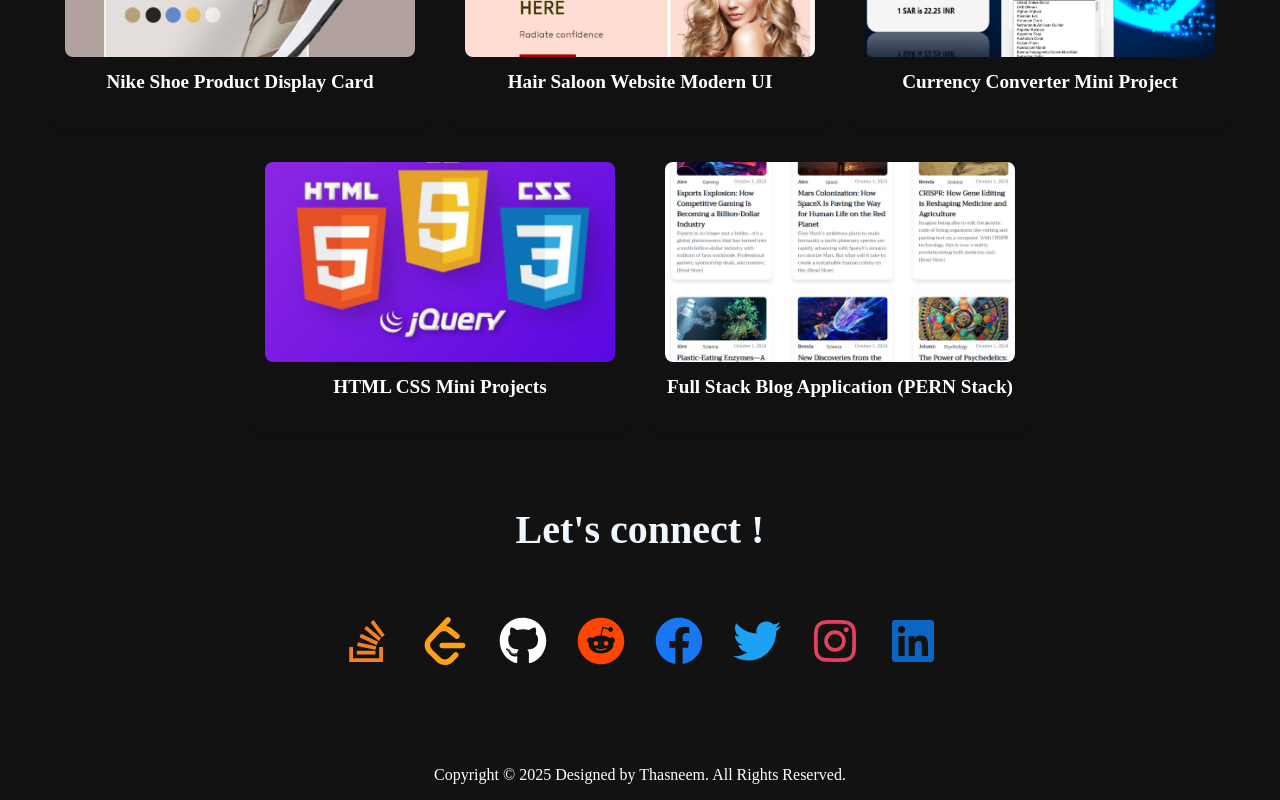
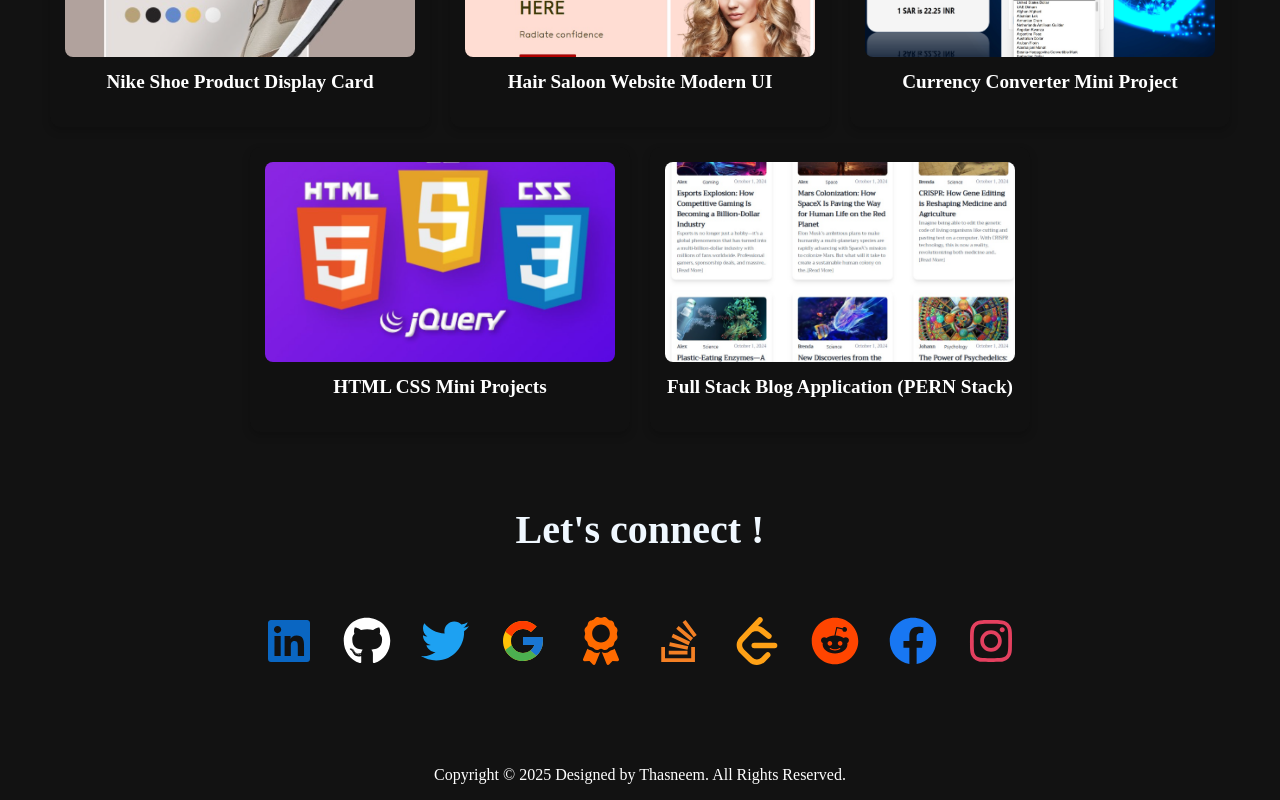
Before and after one commit to thasneem9/portfolio-internship-task, a React (Vite) app: page / in a window 1280 px wide. Shown: the part 1996-2796 px from the top of the page. Built offline with nearby package versions, Linux system fonts and the light colour scheme.

Commit message:
added extra icons under social-links

```diff
--- a/src/components/ContactMe.jsx
+++ b/src/components/ContactMe.jsx
@@ -1,8 +1,9 @@
 import React from 'react'
 import './contactme.css'
 
-import { FaReddit, FaFacebook, FaTwitter, FaInstagram, FaLinkedin, FaStackOverflow, FaGithub} from "react-icons/fa";
-import { SiLeetcode } from "react-icons/si";
+import { FaReddit, FaFacebook, FaTwitter, FaInstagram, FaLinkedin, FaStackOverflow, FaGithub, FaAward} from "react-icons/fa";
+import { SiLeetcode} from "react-icons/si";
+import { FcGoogle } from "react-icons/fc";
 const ContactMe = () => {
     const date=new Date().getFullYear()
 
@@ -10,30 +11,44 @@ const ContactMe = () => {
     <>
 <h1 className='lets-connect' id="contact">Let's connect !</h1>
 <div style={{ display: "flex", gap: "10px", fontSize: "3rem" }} className='social-links'>
+<a href="https://www.linkedin.com/in/thasneem-c-a70a75206/" target="_blank" rel="noopener noreferrer">
+    <FaLinkedin style={{ color: "#0A66C2" }} className='icon' />
+  </a>
+
+  <a href="https://github.com/thasneem9" target="_blank" rel="noopener noreferrer">
+<FaGithub style={{ color: "#FFFFFF" }} className="icon" />
+</a>
+<a href="https://x.com/thasnee_xx1" target="_blank" rel="noopener noreferrer">
+    <FaTwitter style={{ color: "#1DA1F2" }} className='icon' />
+  </a>
+  <a href="https://developers.google.com/profile/u/101682423614841798297" target="_blank" rel="noopener noreferrer">
+  <FcGoogle className="icon" />
+</a>
+
+
+
+<a href="https://www.credly.com/users/thasneem-chalil.9cb1d575" target="_blank" rel="noopener noreferrer">
+  <FaAward style={{ color: "#FF6B00" }} className="icon" />
+</a>
 <a href="https://stackoverflow.com/users/13869408/thasni-566" target="_blank" rel="noopener noreferrer">
   <FaStackOverflow style={{ color: "#F48024" }} className="icon" />
 </a>
 <a href="https://leetcode.com/u/code_master566/" target="_blank" rel="noopener noreferrer">
   <SiLeetcode style={{ color: "#FFA116" }} className="icon" />
 </a>
-<a href="https://github.com/thasneem9" target="_blank" rel="noopener noreferrer">
-<FaGithub style={{ color: "#FFFFFF" }} className="icon" />
-</a>
+
   <a href="https://www.reddit.com/user/bluewave_65/" target="_blank" rel="noopener noreferrer">
     <FaReddit style={{ color: "#FF4500" }} className='icon' />
   </a>
   <a href="https://www.facebook.com/thaz.reem.7/" target="_blank" rel="noopener noreferrer">
     <FaFacebook style={{ color: "#1877F2" }} className='icon' />
   </a>
-  <a href="https://x.com/thasnee_xx1" target="_blank" rel="noopener noreferrer">
-    <FaTwitter style={{ color: "#1DA1F2" }} className='icon' />
-  </a>
+
   <a href="https://www.instagram.com/thasnee_xx/" target="_blank" rel="noopener noreferrer">
     <FaInstagram style={{ color: "#E4405F" }} className='icon' />
   </a>
-  <a href="https://www.linkedin.com/in/thasneem-c-a70a75206/" target="_blank" rel="noopener noreferrer">
-    <FaLinkedin style={{ color: "#0A66C2" }} className='icon' />
-  </a>
+
+
 </div>
 <p className='copyright'> Copyright &copy; {date} Designed by Thasneem. All Rights Reserved.</p>
 
```
